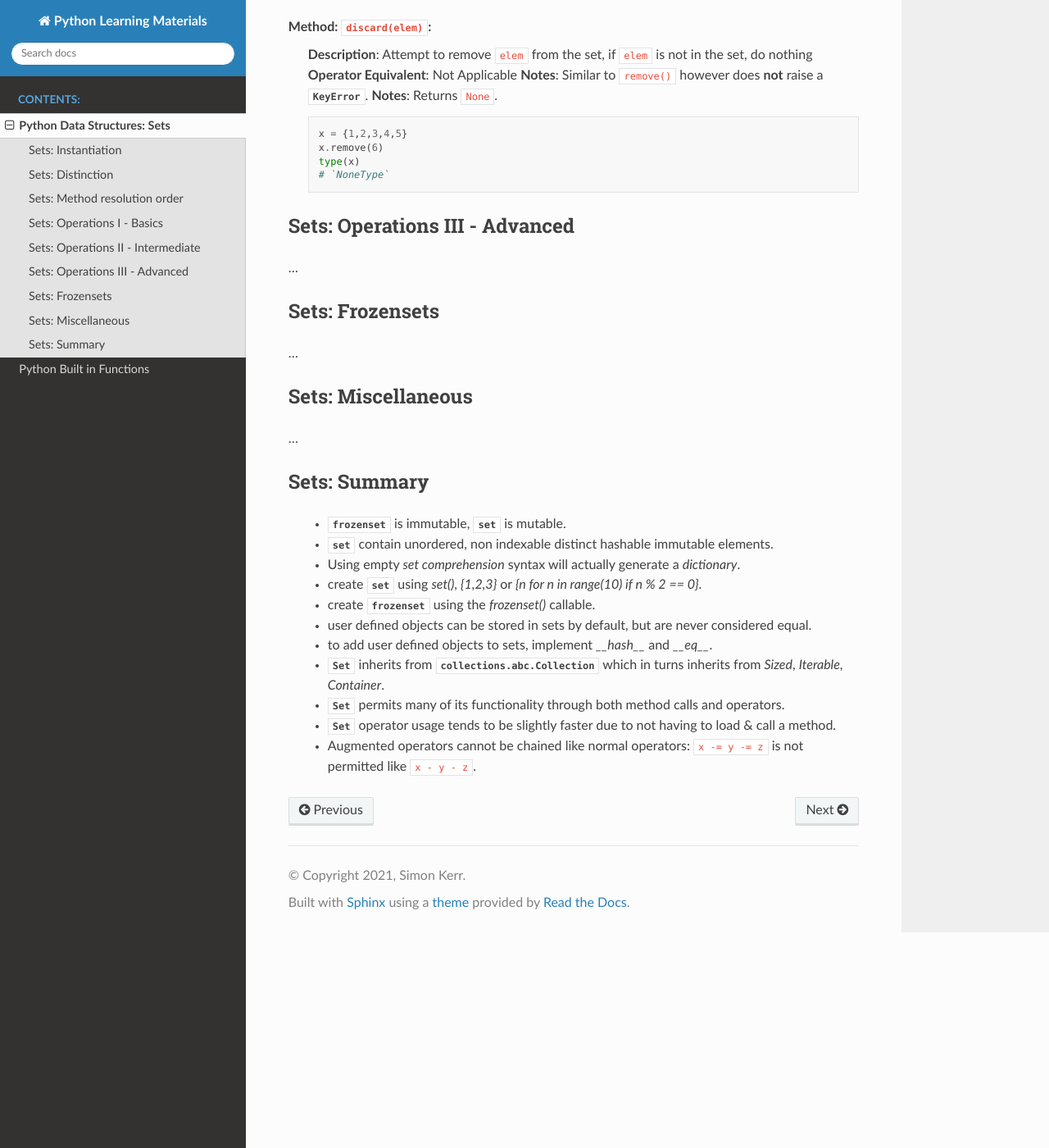
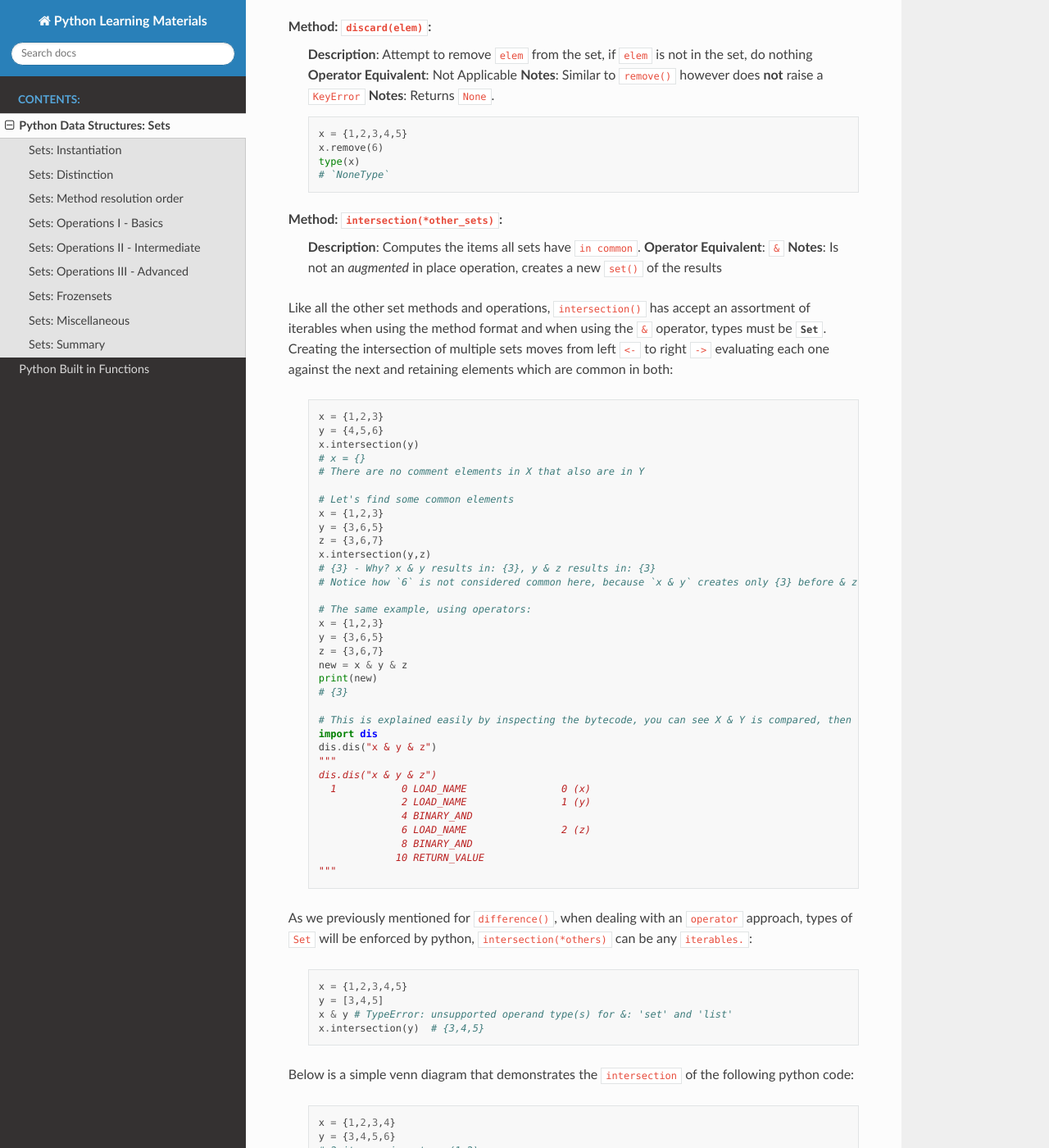
Before and after one commit to symonk/pydocs, a Sphinx documentation site: the page built from docs/source/_data_structures/sets.rst, in a window 1280 px wide and 1400 px high, scrolled down 9882 px. Shown: the whole window at 82% size. Built offline with Sphinx 7.4.7 and the Read the Docs theme 2.0.0, drawn with Linux system fonts in a browser that asks for light colours; some of the changed text lies outside the part shown.

Commit message:
adding code on intersection

```diff
--- a/docs/source/_data_structures/sets.rst
+++ b/docs/source/_data_structures/sets.rst
@@ -300,7 +300,7 @@ including appropriate `venn` diagrams for various operations.
 
 Method: ``add(elem)``:
     * **Description**: adds a single element (``elem``) into the set, if ``elem`` is already a member, this does nothing.
-    * **Operator equivalent**: **Not Applicable**
+    * **Operator equivalent**: Not Applicable
 
     .. code-block:: python
 
@@ -310,7 +310,7 @@ Method: ``add(elem)``:
 
 Method: ``clear()``:
     * **Description**: Removes all elements from the set
-    * **Operator equivalent**: **Not Applicable**
+    * **Operator equivalent**: Not Applicable
 
     .. code-block:: python
 
@@ -321,7 +321,7 @@ Method: ``clear()``:
 
 Method: ``copy()``:
     * **Description**: Creates a ``shallow`` copy of the set
-    * **Operator equivalent**: **Not Applicable**
+    * **Operator equivalent**: Not Applicable
 
     .. code-block:: python
 
@@ -527,7 +527,7 @@ is that ``augmented operators`` can **NOT** be chained together like ``x - y - z
 Method: ``discard(elem)``:
     **Description**: Attempt to remove ``elem`` from the set, if ``elem`` is not in the set, do nothing
     **Operator Equivalent**: Not Applicable
-    **Notes**: Similar to ``remove()`` however does **not** raise a :class:`KeyError`.
+    **Notes**: Similar to ``remove()`` however does **not** raise a ``KeyError``
     **Notes**: Returns ``None``.
 
     .. code-block:: python
@@ -536,6 +536,78 @@ Method: ``discard(elem)``:
         x.remove(6)
         type(x)
         # `NoneType`
+
+Method: ``intersection(*other_sets)``:
+    **Description**: Computes the items all sets have ``in common``.
+    **Operator Equivalent**: ``&``
+    **Notes**: Is not an `augmented` in place operation, creates a new ``set()`` of the results
+
+Like all the other set methods and operations, ``intersection()`` has accept an assortment
+of iterables when using the method format and when using the ``&`` operator, types must be
+:class:`Set`.  Creating the intersection of multiple sets moves from left ``<-`` to right ``->``
+evaluating each one against the next and retaining elements which are common in both:
+
+    .. code-block:: python
+
+        x = {1,2,3}
+        y = {4,5,6}
+        x.intersection(y)
+        # x = {}
+        # There are no comment elements in X that also are in Y
+
+        # Let's find some common elements
+        x = {1,2,3}
+        y = {3,6,5}
+        z = {3,6,7}
+        x.intersection(y,z)
+        # {3} - Why? x & y results in: {3}, y & z results in: {3}
+        # Notice how `6` is not considered common here, because `x & y` creates only {3} before & z is compared.
+
+        # The same example, using operators:
+        x = {1,2,3}
+        y = {3,6,5}
+        z = {3,6,7}
+        new = x & y & z
+        print(new)
+        # {3}
+
+        # This is explained easily by inspecting the bytecode, you can see X & Y is compared, then the new set & z
+        import dis
+        dis.dis("x & y & z")
+        """
+        dis.dis("x & y & z")
+          1           0 LOAD_NAME                0 (x)
+                      2 LOAD_NAME                1 (y)
+                      4 BINARY_AND
+                      6 LOAD_NAME                2 (z)
+                      8 BINARY_AND
+                     10 RETURN_VALUE
+        """
+
+As we previously mentioned for ``difference()``, when dealing with an ``operator`` approach,
+types of ``Set`` will be enforced by python, ``intersection(*others)`` can be any ``iterables.``:
+
+    .. code-block:: python
+
+        x = {1,2,3,4,5}
+        y = [3,4,5]
+        x & y # TypeError: unsupported operand type(s) for &: 'set' and 'list'
+        x.intersection(y)  # {3,4,5}
+
+Below is a simple venn diagram that demonstrates the ``intersection`` of the following python code:
+
+    .. code-block:: python
+
+        x = {1,2,3,4}
+        y = {3,4,5,6}
+        # 2 items unique to x (1,2)
+        # 2 items common in x & y (3,4)
+        # 2 items unique to y (5,6)
+
+.. image:: ../_static/set_intersection.png
+  :width: 100%
+  :border: line
+  :alt: Alternative text
 
 
 Sets: Operations III - Advanced
@@ -570,3 +642,6 @@ Sets: Summary
     * :class:`Set` permits many of its functionality through both method calls and operators.
     * :class:`Set` operator usage tends to be slightly faster due to not having to load & call a method.
     * Augmented operators cannot be chained like normal operators: ``x -= y -= z`` is not permitted like ``x - y - z``.
+    * ``x.difference(*other)`` removes elements in other, from x creating a new ``Set``.
+    * ``x.difference_update(*other)`` removes element in other, from x ``in-place``.
+    * ``x.discard(y)`` removes ``y`` from the set if it exists, if it does not it quietly does nothing.
```
Also changed, not shown: docs/source/_static/set_intersection.png (added).
